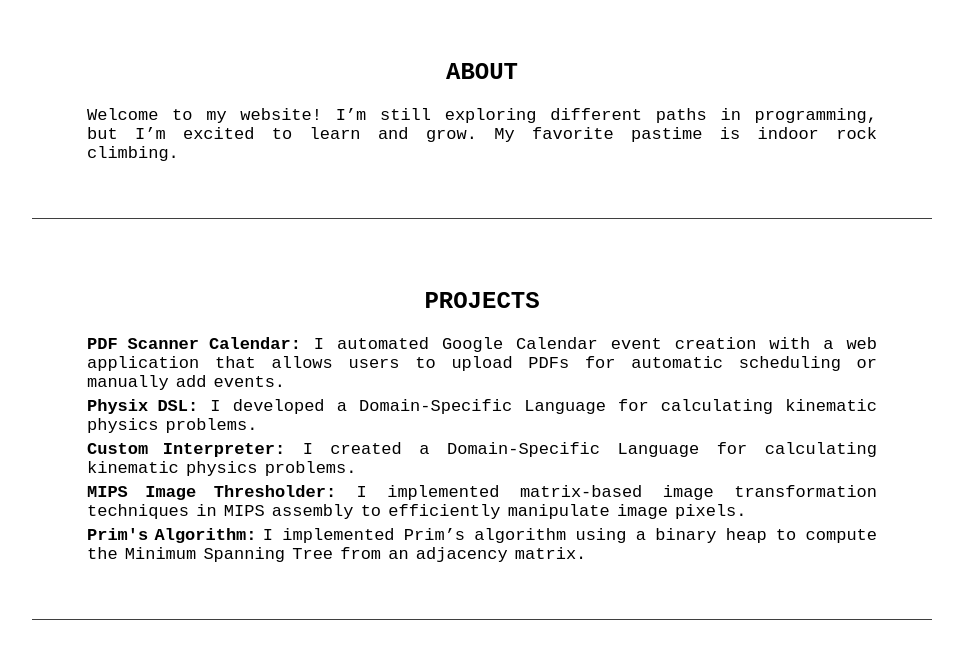
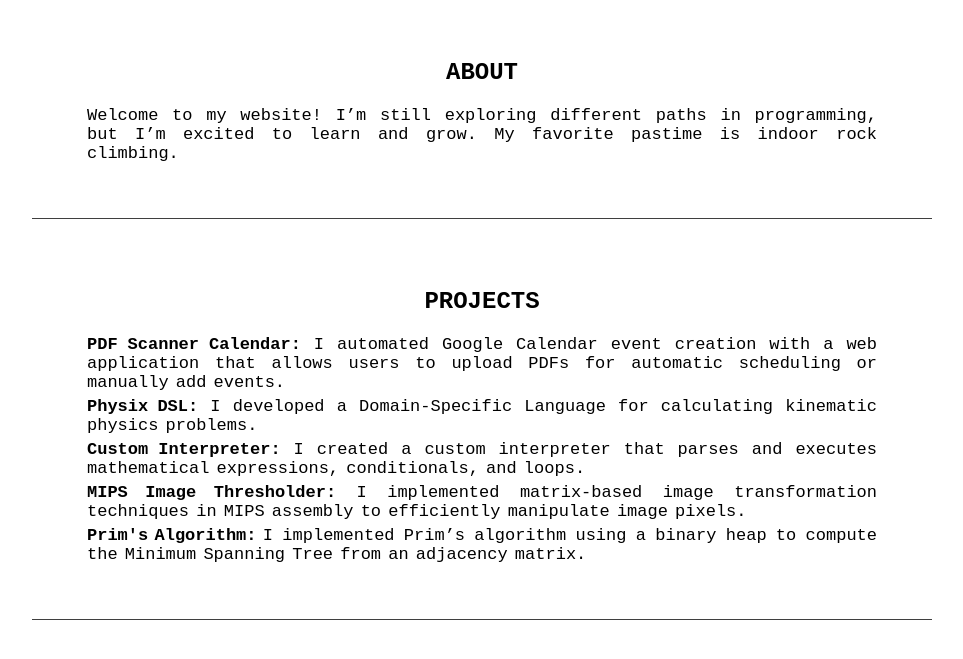
Before and after one commit to khoin119/Portfolio-Website, a plain HTML site: page index.html in a window 1280 px wide. Shown: the part 437-1096 px from the top of the page, without its empty margins (158-1121 px from the left). Drawn offline with Linux system fonts and the light colour scheme.

Commit message:
Update index.html

```diff
--- a/index.html
+++ b/index.html
@@ -45,7 +45,7 @@
                 <p> <a href="https://github.com/khoin119/PDF_Scanner_GoogleCalendar" class="projects-links" target="_blank"> <b>PDF Scanner Calendar:</b></a> I automated Google Calendar event creation with a web application that allows users to upload PDFs for automatic
                     scheduling or manually add events.</p>
                 <p> <a href="https://github.com/khoin119/Physix" class="projects-links" target="_blank"> <b>Physix DSL:</b> </a>I developed a Domain-Specific Language for calculating kinematic physics problems.</p>
-                <p> <a href="https://github.com/khoin119/Interpreter" class="projects-links" target="_blank"> <b> Custom Interpreter:</b> I created a Domain-Specific Language for calculating kinematic physics problems.</p>
+                <p> <a href="https://github.com/khoin119/Interpreter" class="projects-links" target="_blank"> <b> Custom Interpreter:</b> I created a custom interpreter that parses and executes mathematical expressions, conditionals, and loops.</p>
                 <p> <a href="https://github.com/khoin119/MIPS-Image-Thresholding" class="projects-links" target="_blank"><b>MIPS Image Thresholder:</b> </a> I implemented matrix-based image transformation techniques in MIPS assembly to
                     efficiently manipulate image pixels.</p>
                 <p> <a href="https://github.com/khoin119/Prim-s-Algorithm-MST" class="projects-links" target="_blank"><b>Prim's Algorithm: </b></a>I implemented Prim’s algorithm using a binary heap to compute the Minimum Spanning Tree from
```
